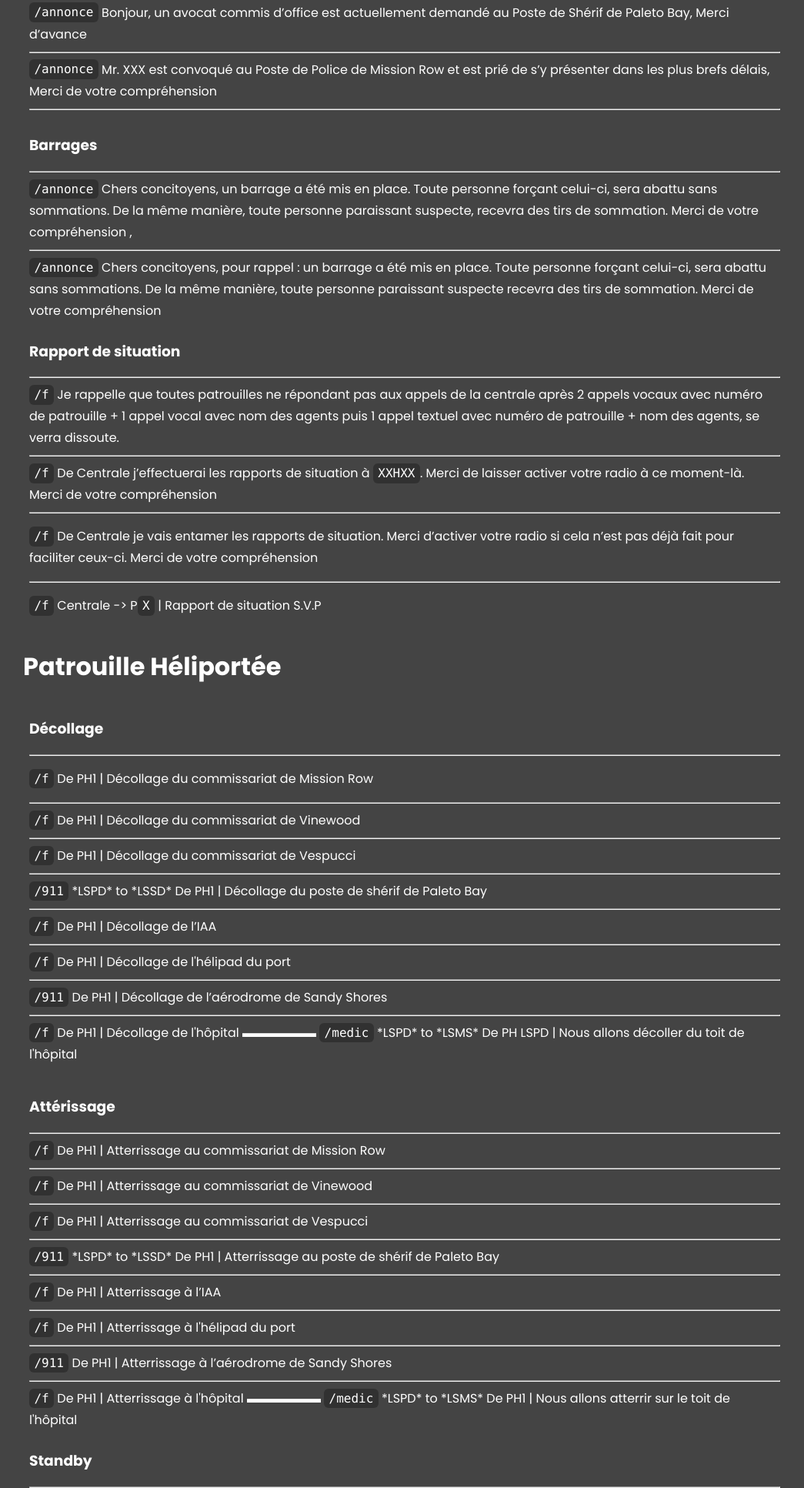
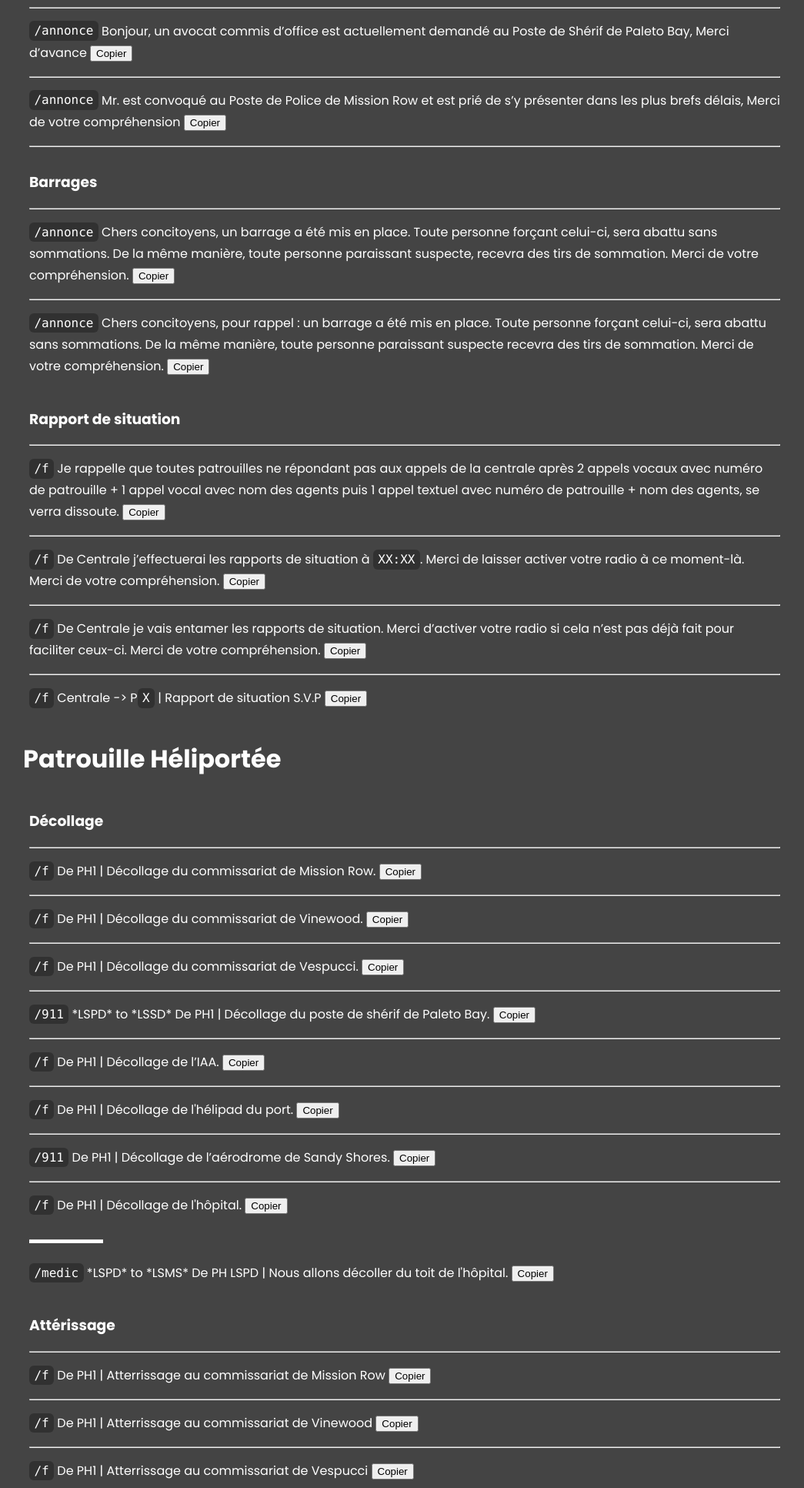
Before and after one commit to sivelswhy/Annonces-RolePlay, a plain HTML site: page index.html in a window 1280 px wide. Shown: the part 867-2800 px from the top of the page at 77% size, without its empty margins (10-1055 px from the left). Drawn offline with nearby package versions, Linux system fonts and the light colour scheme; a web font is replaced by a local one.

Commit message:
Add files via upload

```diff
--- a/index.html
+++ b/index.html
@@ -6,6 +6,19 @@
     <meta name="viewport" content="width=device-width, initial-scale=1.0">
     <link rel="stylesheet" href="style.css" />
     <link rel="apple-touch-icon" href="/assets/img/téléchargement.jpg">
+    <meta property="og:type" content="website">
+    <meta property="og:url" content="https://annoncelspd.vercel.app/">
+    <meta property="og:title" content="Annonce Centrale">
+    <meta property="og:description" content="Retrouvez en un seul endroit toutes les annonces que vous avez besoin en L.S.P.D sur la CTG">
+    <meta property="og:image" content="">
+
+    <!-- Twitter -->
+<meta property="twitter:card" content="summary_large_image">
+<meta property="twitter:url" content="https://annoncelspd.vercel.app/">
+<meta property="twitter:title" content="Annonce Centrale">
+<meta property="twitter:description" content="Retrouvez en un seul endroit toutes les annonces que vous avez besoin en L.S.P.D sur la CTG">
+<meta property="twitter:image" content="">
+<!-- generated using https://metatags.io/ -->
     <!-- <link rel="icon" type="image/png" href="/assets/img/téléchargement.jpg" /> -->
     <title>Annonce Centrale</title>
     <link rel="manifest" href="manifest.json" />
@@ -29,6 +42,8 @@
         <details class="maj">
             <summary> Notes de Mise à Jour</summary>
             <ul>
+                <li><i>En court de développement : pouvoir choisir la date depuis le site</i></li>
+                <li>07/06/2022 : Ajout d'un bouton pour copier les annonces.</li>
                 <li>06/06/2022 : Ajout d'un menu déroulant pour les élements dans le sommaire : "Décollage PH, Attérissage PH et StandBy PH",  Ajout d'un élement de "Notes de mise à jour" en haut de la page, Ajout d'un Footer (pied de page) avec des élements à titre informatif.</li>
             </ul>
         </details>
@@ -78,16 +93,16 @@
                 Appel 911
             </h3>
             <hr>
-            <p><code>/annonce</code> Chers concitoyens, Pour rappel, tout 911 nous étant destiné,
+            <p id="test"><code>/annonce</code> Chers concitoyens, Pour rappel, tout 911 nous étant destiné,
                 merci de préciser la ou les raison(s) + la position + information(s) complémentaire(s) sur la situation.
-                Sans cela, il nous est impossible de vous retrouver et / ou de vous aider. Merci de votre compréhension</p>
+                Sans cela, il nous est impossible de vous retrouver et / ou de vous aider. Merci de votre compréhension <button onclick="copyEvent('test')" class="copybtn">Copier</button></p>
                 <!-- <p><i><strong>Ou</strong></i></p> -->
                 <hr>
-                <p>
+                <p id="test2">
                     <code>/annonce</code> Bonjour, Pour tout appel nous voyant destiné via le canal 911.
 Merci de préciser la position la plus précise (prioriser les positions indiquées sur la carte de la ville)
 et une rapide mise en situation de la raison de l’appel. Sachez qu' une formule de politesse est toujours appréciée.
-Merci de votre compréhension.
+Merci de votre compréhension. <button onclick="copyEvent('test2')" class="copybtn">Copier</button>
                 </p>
         </div>
         <div class="textp" id="avocconvoc">
@@ -95,93 +110,99 @@ Merci de votre compréhension.
                 Demande D'avocat + Convocation
             </h3>
             <hr>
+            <p id="avoc1"><code>/annonce</code> Bonjour, un avocat commis d’office est actuellement demandé
+                au commissariat de Mission Row, Merci d’avance <button onclick="copyEvent('avoc1')" class="copybtn">Copier</button></p>
+            <hr>
+            <p id="avoc2">
             <code>/annonce</code> Bonjour, un avocat commis d’office est actuellement demandé
-            au commissariat de Mission Row, Merci d’avance
-            <hr>
-            <code>/annonce</code> Bonjour, un avocat commis d’office est actuellement demandé
-au Poste de Shérif de Paleto Bay, Merci d’avance
+au Poste de Shérif de Paleto Bay, Merci d’avance <button onclick="copyEvent('avoc2')" class="copybtn">Copier</button></p>
 <hr>
-<code>/annonce</code> Mr. XXX est convoqué au Poste de Police de Mission Row et
-est prié de s’y présenter dans les plus brefs délais, Merci de votre compréhension
+<p id="avoc3">
+<code>/annonce</code> Mr.  est convoqué au Poste de Police de Mission Row et
+est prié de s’y présenter dans les plus brefs délais, Merci de votre compréhension <button onclick="copyEvent('avoc3')" class="copybtn">Copier</button></p>
 <hr>
         </div>
         <div class="textp" id="barrages">
             <h3>Barrages</h3>
             <hr>
+            <p id="barr1">
             <code>/annonce</code> Chers concitoyens, un barrage a été mis en place.
 Toute personne forçant celui-ci, sera abattu sans sommations. De la même manière, toute personne paraissant suspecte,
-recevra des tirs de sommation. Merci de votre compréhension ,
+recevra des tirs de sommation. Merci de votre compréhension. <button onclick="copyEvent('barr1')" class="copybtn">Copier</button></p>
 <hr>
+<p id="barr2">
 <code>/annonce</code> Chers concitoyens, pour rappel : un barrage a été mis en place.
 Toute personne forçant celui-ci, sera abattu sans sommations.
 De la même manière, toute personne paraissant suspecte
-recevra des tirs de sommation. Merci de votre compréhension
+recevra des tirs de sommation. Merci de votre compréhension. <button onclick="copyEvent('barr2')" class="copybtn">Copier</button></p>
         </div>
         <div class="textp" id="rds">
         <h3>
             Rapport de situation
         </h3>
         <hr>
+        <p id="rds1">
         <code>/f</code> Je rappelle que toutes patrouilles ne répondant pas aux appels de la centrale
 après 2 appels vocaux avec numéro de patrouille + 1 appel vocal avec nom des agents
 puis 1 appel textuel avec numéro de patrouille + nom des agents,
-se verra dissoute.
+se verra dissoute. <button onclick="copyEvent('rds1')" class="copybtn">Copier</button></p>
 <hr>
-<code>/f</code> De Centrale j’effectuerai les rapports de situation à <code>XXHXX</code>.
+<p id="rds2">
+<code>/f</code> De Centrale j’effectuerai les rapports de situation à <code>XX:XX</code>.
 Merci de laisser activer votre radio à ce moment-là.
-Merci de votre compréhension
+Merci de votre compréhension. <button onclick="copyEvent('rds2')" class="copybtn">Copier</button></p>
 <hr>
-<p><code>/f</code> De Centrale je vais entamer les rapports de situation.
+<p id="rds3"><code>/f</code> De Centrale je vais entamer les rapports de situation.
     Merci d’activer votre radio si cela n’est pas déjà fait pour faciliter ceux-ci.
-    Merci de votre compréhension</p>
+    Merci de votre compréhension. <button onclick="copyEvent('rds3')" class="copybtn">Copier</button></p>
     <hr>
-    <p><code>/f</code> Centrale -> P<code>X</code> | Rapport de situation S.V.P</p>
+    <p id="rds4"><code>/f</code> Centrale -> P<code>X</code> | Rapport de situation S.V.P <button onclick="copyEvent('rds4')" class="copybtn">Copier</button></p>
 </div>
 <h1>Patrouille Héliportée</h1>
 <div class="textp" id="decollage">
     <h3>Décollage</h3><hr>
-    <p><code id="decomiss">/f</code> De PH1 | Décollage du commissariat de Mission Row
+    <p> <p id="decomiss"><code>/f</code> De PH1 | Décollage du commissariat de Mission Row. <button onclick="copyEvent('decomiss')" class="copybtn">Copier</button></p>
 
         <hr>
-        <code id="decovine">/f</code> De PH1 | Décollage du commissariat de Vinewood
+        <p id="decovine"><code>/f</code> De PH1 | Décollage du commissariat de Vinewood. <button onclick="copyEvent('decovine')" class="copybtn">Copier</button></p>
         <hr>
 
-        <code id="decovesp">/f</code> De PH1 | Décollage du commissariat de Vespucci
+        <p id="decovesp"><code>/f</code> De PH1 | Décollage du commissariat de Vespucci. <button onclick="copyEvent('decovesp')" class="copybtn">Copier</button></p>
 
         <hr>
-        <code id="decopal">/911</code> *LSPD* to *LSSD* De PH1 | Décollage du poste de shérif de Paleto Bay
+        <p id="decopal"><code>/911</code> *LSPD* to *LSSD* De PH1 | Décollage du poste de shérif de Paleto Bay. <button onclick="copyEvent('decopal')" class="copybtn">Copier</button></p>
 
         <hr>
-        <code id="decoiaa">/f</code> De PH1 | Décollage de l’IAA
+        <p id="decoiaa"><code>/f</code> De PH1 | Décollage de l’IAA. <button onclick="copyEvent('decoiaa')" class="copybtn">Copier</button></p>
 
         <hr>
-        <code id="decoport">/f</code> De PH1 | Décollage de l'hélipad du port <hr>
-        <code id="decosandy">/911</code> De PH1 | Décollage de l’aérodrome de Sandy Shores
+        <p id="decoport"><code>/f</code> De PH1 | Décollage de l'hélipad du port. <button onclick="copyEvent('decoport')" class="copybtn">Copier</button> <hr></p>
+        <p id="decosandy"><code>/911</code> De PH1 | Décollage de l’aérodrome de Sandy Shores. <button onclick="copyEvent('decosandy')" class="copybtn">Copier</button></p>
 
         <hr>
-        <code id="decohop">/f</code> De PH1 | Décollage de l'hôpital <strong>▬▬▬▬▬▬</strong>
-    <code>/medic</code> *LSPD* to *LSMS* De PH LSPD | Nous allons décoller du toit de l'hôpital</p>
+        <p id="decohop"><code>/f</code> De PH1 | Décollage de l'hôpital. <button onclick="copyEvent('decohop')" class="copybtn">Copier</button></p><strong>▬▬▬▬▬▬</strong>
+    <p id="decohop2"><code>/medic</code> *LSPD* to *LSMS* De PH LSPD | Nous allons décoller du toit de l'hôpital. <button onclick="copyEvent('decohop2')" class="copybtn">Copier</button></p>
 
 </div>
 <div class="textp" id="atterissage">
-    <h3 >Attérissage</h3><hr>
-    <code id="attmiss">/f</code> De PH1 | Atterrissage au commissariat de Mission Row <hr>
-<code id="attvine">/f</code> De PH1 | Atterrissage au commissariat de Vinewood<hr>
-<code id="attvesp">/f</code> De PH1 | Atterrissage au commissariat de Vespucci <hr>
-<code id="attpal">/911</code> *LSPD* to *LSSD* De PH1 | Atterrissage au poste de shérif de Paleto Bay <hr>
-<code id="attiaa">/f</code> De PH1 | Atterrissage à l’IAA <hr>
-<code id="attport">/f</code> De PH1 | Atterrissage à l'hélipad du port <hr>
-<code id="attsandy">/911</code> De PH1 | Atterrissage à l’aérodrome de Sandy Shores <hr>
-<code id="atthop">/f</code> De PH1 | Atterrissage à l'hôpital <strong>▬▬▬▬▬▬</strong>
-<code>/medic</code> *LSPD* to *LSMS* De PH1 | Nous allons atterrir sur le toit de l'hôpital
+    <h3>Attérissage</h3><hr>
+<p id="attmiss"><code>/f</code> De PH1 | Atterrissage au commissariat de Mission Row <button onclick="copyEvent('attmiss')" class="copybtn">Copier</button></p> <hr>
+<p id="attvine"><code>/f</code> De PH1 | Atterrissage au commissariat de Vinewood <button onclick="copyEvent('attvine')" class="copybtn">Copier</button></p> <hr>
+<p id="attvesp"><code>/f</code> De PH1 | Atterrissage au commissariat de Vespucci <button onclick="copyEvent('attvesp')" class="copybtn">Copier</button></p> <hr>
+<p id="attpal"><code>/911</code> *LSPD* to *LSSD* De PH1 | Atterrissage au poste de shérif de Paleto Bay <button onclick="copyEvent('attpal')" class="copybtn">Copier</button></p> <hr>
+<p id="attiaa"><code>/f</code> De PH1 | Atterrissage à l’IAA <button onclick="copyEvent('attiaa')" class="copybtn">Copier</button></p> <hr>
+<p id="attport"><code>/f</code> De PH1 | Atterrissage à l'hélipad du port <button onclick="copyEvent('attport')" class="copybtn">Copier</button></p> <hr>
+<p id="attsandy"><code>/911</code> De PH1 | Atterrissage à l’aérodrome de Sandy Shores <button onclick="copyEvent('attsandy')" class="copybtn">Copier</button></p> <hr>
+<p id="atthop"><code>/f</code> De PH1 | Atterrissage à l'hôpital. <button onclick="copyEvent('atthop')" class="copybtn">Copier</button></p> <strong>▬▬▬▬▬▬</strong>
+<p id="atthop2"><code>/medic</code> *LSPD* to *LSMS* De PH1 | Nous allons atterrir sur le toit de l'hôpital. <button onclick="copyEvent('atthop2')" class="copybtn">Copier</button></p>
 </div>
 <div id="standby" class="textp">
     <h3>Standby</h3><hr>
-    <code id="standmiss">/f</code> De PH1 | Actuellement en StandBy au commissariat de Mission Row <hr>
-    <code id="standvine">/f</code> De PH1 | Actuellement en StandBy au commissariat de Vinewood <hr>
-        <code id="standves">/f</code> De PH1 | Actuellement en StandBy au commissariat de Vespucci <hr>
-            <code id="standdav">/f</code> De PH1 | Actuellement en StandBy au poste de shérif de Davis <hr>
-<code id="standpal">/911</code> De PH1 | Actuellement en StandBy au poste de shérif de Paleto Bay
+    <p id="standmiss"><code>/f</code> De PH1 | Actuellement en StandBy au commissariat de Mission Row.  <button onclick="copyEvent('standmiss')" class="copybtn">Copier</button></p> <hr>
+    <p id="standvine"><code>/f</code> De PH1 | Actuellement en StandBy au commissariat de Vinewood. <button onclick="copyEvent('standvine')" class="copybtn">Copier</button></p> <hr>
+    <p id="standves"><code>/f</code> De PH1 | Actuellement en StandBy au commissariat de Vespucci. <button onclick="copyEvent('standves')" class="copybtn">Copier</button></p> <hr>
+    <p id="standdav"><code>/f</code> De PH1 | Actuellement en StandBy au poste de shérif de Davis. <button onclick="copyEvent('standdav')" class="copybtn">Copier</button></p> <hr>
+    <p id="standpal"><code>/911</code> De PH1 | Actuellement en StandBy au poste de shérif de Paleto Bay. <button onclick="copyEvent('standpal')" class="copybtn">Copier</button></p>
 </div>
 <br><br><br><br>
 <div class="footer">
```
